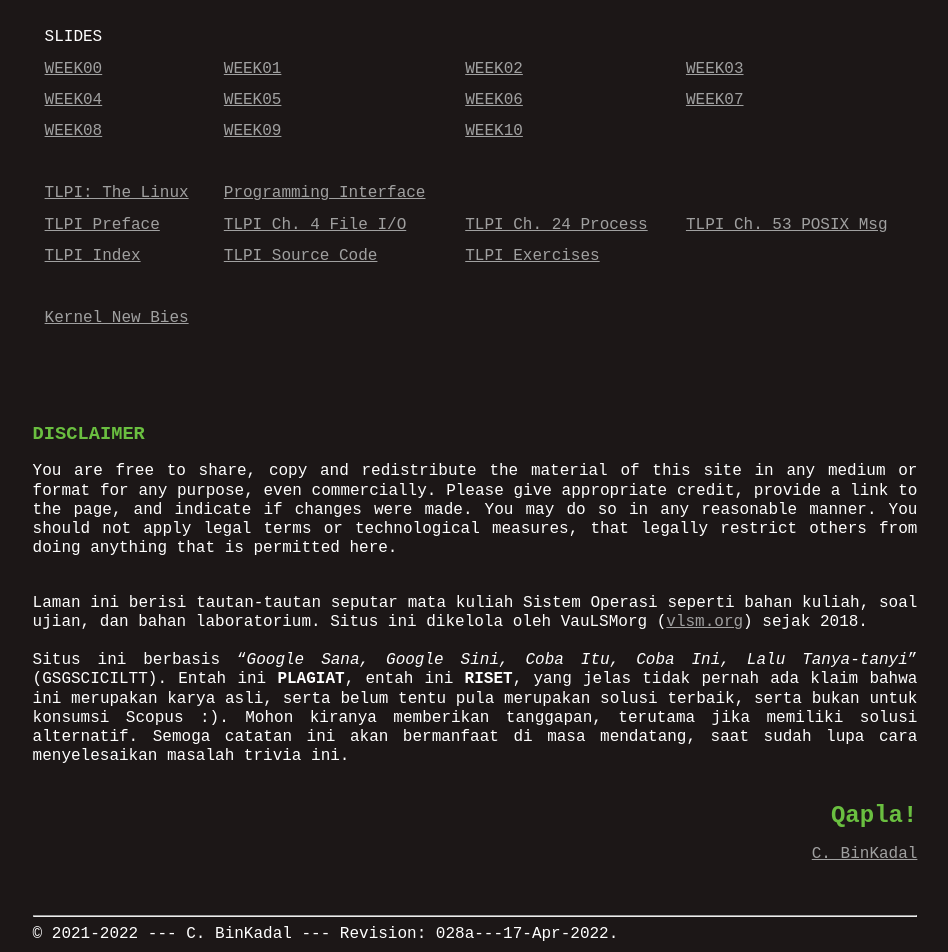
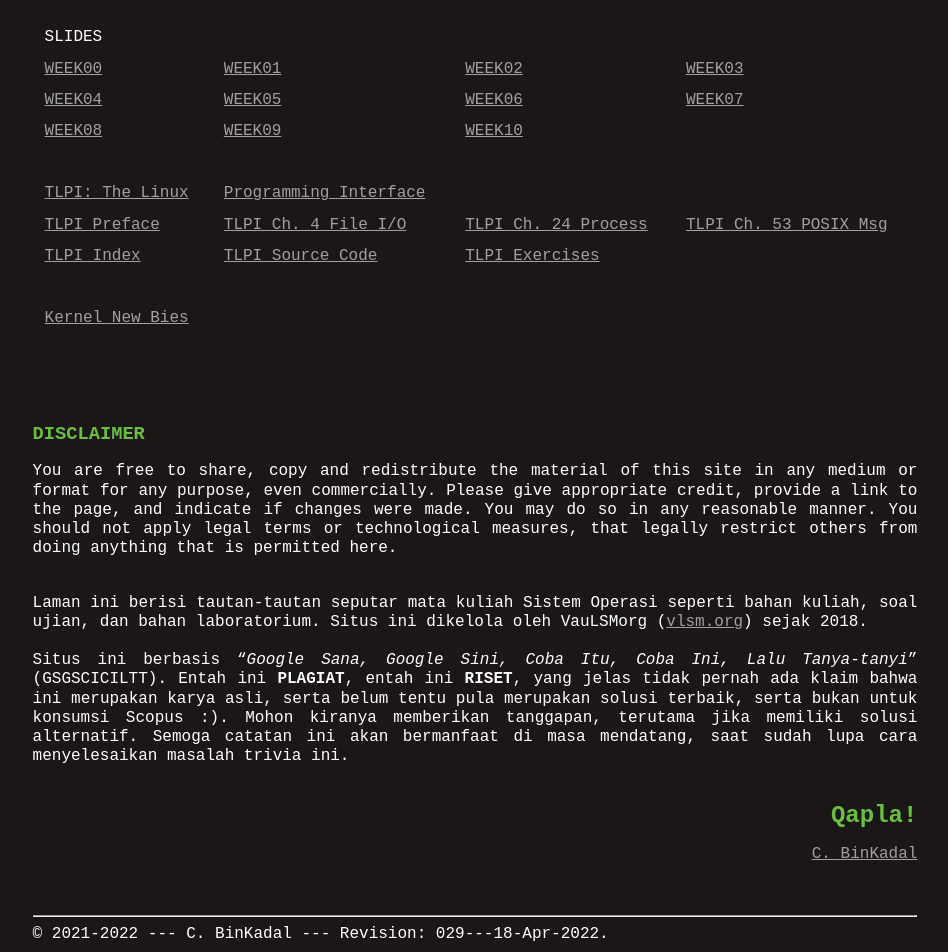
Before and after one commit to os2xx/sysprog, a Jekyll site: the page built from index.md, in a window 1280 px wide. Shown: the part 1373-2325 px from the top of the page, without its empty margins (165-1113 px from the left). Built offline with Jekyll 4.4.1, drawn with Linux system fonts in a browser that asks for light colours.

```diff
--- a/_config.yml
+++ b/_config.yml
@@ -1,5 +1,5 @@
 title: System Programing - Pemerograman Sistem
-version:     "028a---17-Apr-2022"
+version:     "029---18-Apr-2022"
 copyright:   "2021-2022"
 description: This is the System Programing course site,
       a GitHub Page, hosted at GitHub.com (thank you!).
```
Also changed, not shown: 000.md (+1 -1 lines), 3 other files.
